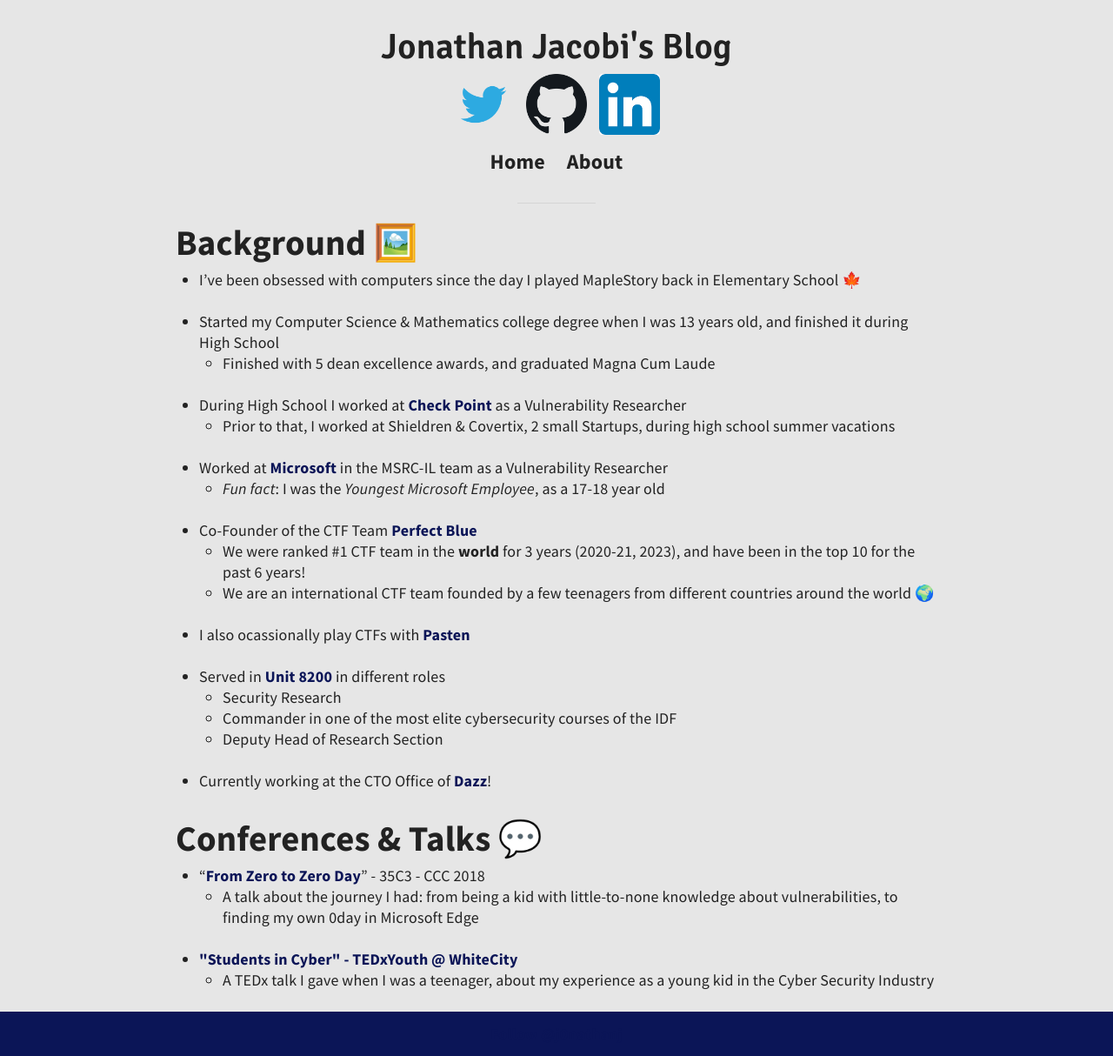
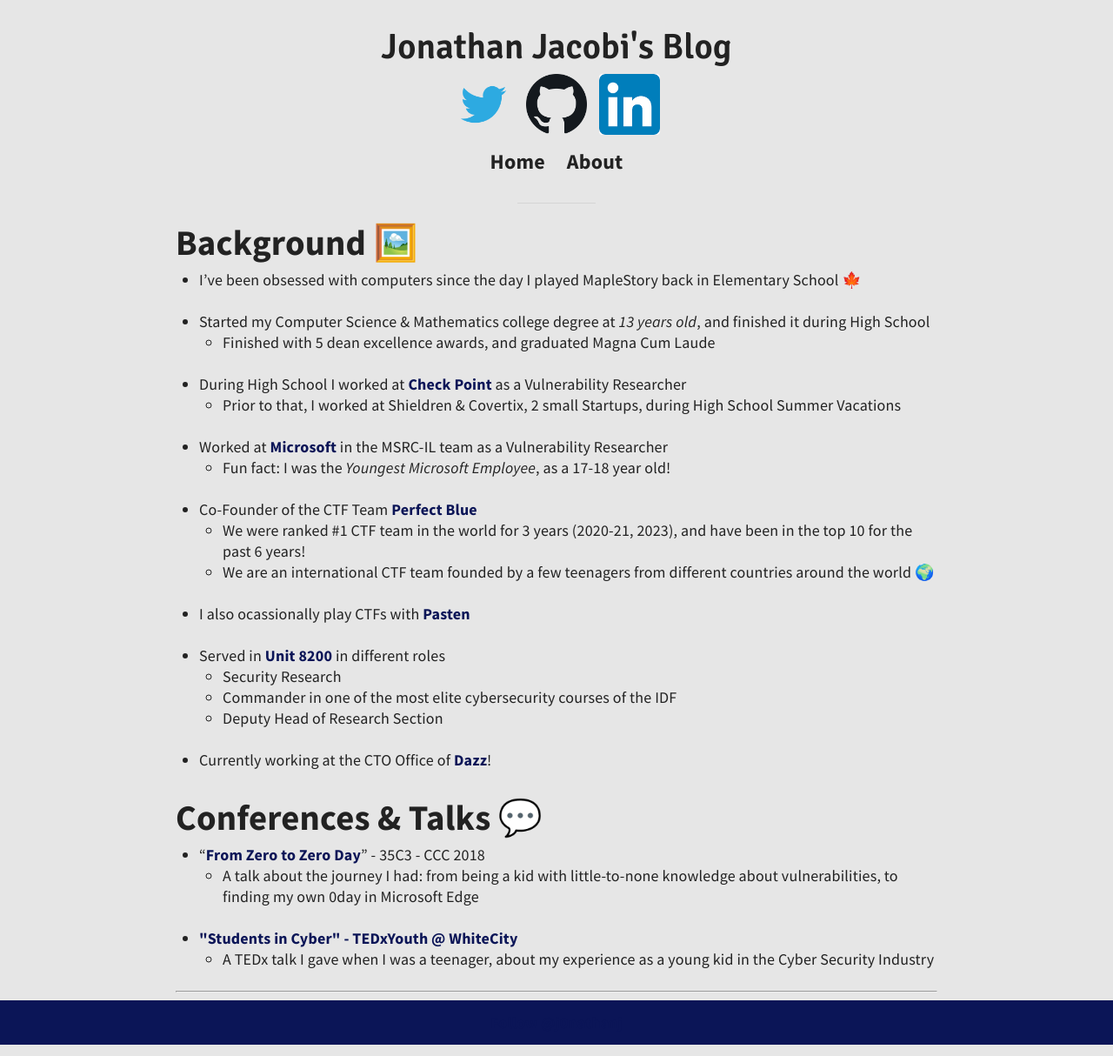
Before and after one commit to j0nathanj/j0nathanj.github.io, a Jekyll site: the page built from about.md, in a window 1280 px wide. Shown: the whole page at 87% size. Built offline with Jekyll 4.4.1, drawn with Linux system fonts in a browser that asks for light colours; our own code applies the rules of GitHub Pages for plain Markdown files; comment, search, counter and statistics services are not loaded.

Commit message:
fixed about

```diff
--- a/about.md
+++ b/about.md
@@ -1,18 +1,19 @@
 # Background 🖼️
+
 
 * I've been obsessed with computers since the day I played MapleStory back in Elementary School 🍁
 
-* Started my Computer Science & Mathematics college degree when I was 13 years old, and finished it during High School
+* Started my Computer Science & Mathematics college degree at *13* *years old*, and finished it during High School
   * Finished with 5 dean excellence awards, and graduated Magna Cum Laude
 
 * During High School I worked at [Check Point](https://www.checkpoint.com/) as a Vulnerability Researcher
-  * Prior to that, I worked at Shieldren & Covertix, 2 small Startups, during high school summer vacations
+  * Prior to that, I worked at Shieldren & Covertix, 2 small Startups, during High School Summer Vacations
 
 * Worked at [Microsoft](https://www.microsoft.com/en-us/msrc) in the MSRC-IL team as a Vulnerability Researcher
-  * *Fun fact*: I was the *Youngest* *Microsoft* *Employee*, as a 17-18 year old
+  * Fun fact: I was the *Youngest* *Microsoft* *Employee*, as a 17-18 year old!
 
 * Co-Founder of the CTF Team [Perfect Blue](https://perfect.blue/)
-  * We were ranked #1 CTF team in the **world** for 3 years (2020-21, 2023), and have been in the top 10 for the past 6 years!
+  * We were ranked #1 CTF team in the world for 3 years (2020-21, 2023), and have been in the top 10 for the past 6 years!
   * We are an international CTF team founded by a few teenagers from different countries around the world 🌍
 
 * I also ocassionally play CTFs with [Pasten](https://twitter.com/pastenctf?lang=en)
@@ -26,7 +27,10 @@
 
 # Conferences & Talks 💬
 
+
 * "[From Zero to Zero Day](https://www.youtube.com/watch?v=xp1YDOtWohw)" - 35C3 - CCC 2018
   * A talk about the journey I had: from being a kid with little-to-none knowledge about vulnerabilities, to finding my own 0day in Microsoft Edge
 * [&#34;Students in Cyber&#34; - TEDxYouth @ WhiteCity](https://www.youtube.com/watch?v=YcjaMki6K1Y)
   * A TEDx talk I gave when I was a teenager, about my experience as a young kid in the Cyber Security Industry
+
+----
```
